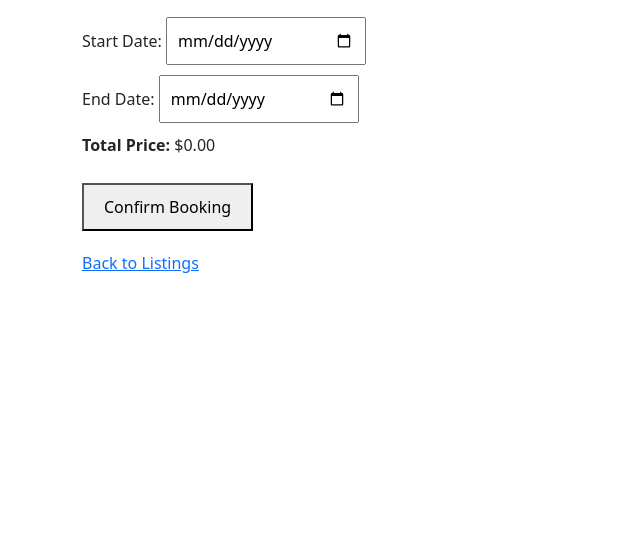
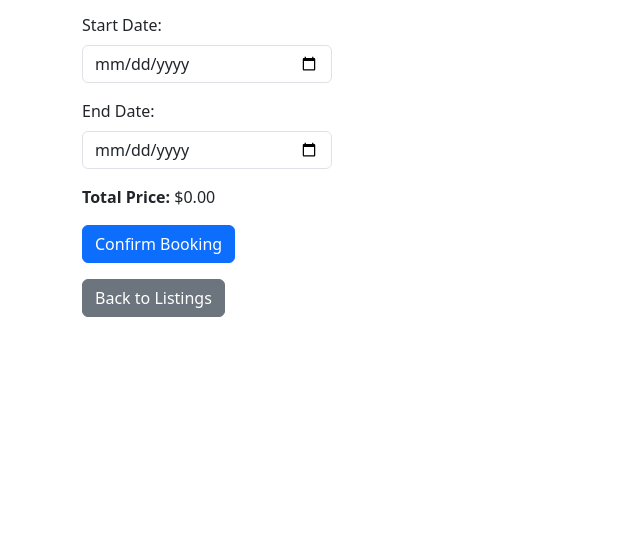
Before and after one commit to Maxcode0101/Wildventures, a Django app: template booking/templates/booking/book_campervan.html in a window 1280 px wide. Shown: the part 141-698 px from the top of the page, without its empty margins (0-640 px from the left). Run offline with Django 5.2, Linux system fonts and the light colour scheme; the template is opened without the code that fills it, so the values that code supplies are empty.

Commit message:
Add bootstrap styling to book_campervan.html

```diff
--- a/booking/templates/booking/book_campervan.html
+++ b/booking/templates/booking/book_campervan.html
@@ -4,45 +4,47 @@
     <h1>Book Campervan: {{ campervan.name }}</h1>
 
     {% if error %}
-        <div class="error" style="color: red; font-weight: bold;">
-        {{ error }}
+        <div class="alert alert-danger">
+            {{ error }}
         </div>
     {% endif %}
 
-    <form method="post" id="booking-form" style="margin-top: 20px;">
+    <form method="post" id="booking-form" class="mt-3">
         {% csrf_token %}
-        <div>
-            <label for="start_date">Start Date:</label>
+        <div class="mb-3">
+            <label for="start_date" class="form-label">Start Date:</label>
             <input
                 type="date"
                 id="start_date"
                 name="start_date"
                 value="{{ request.GET.start_date }}"
                 required
-                style="padding: 10px; width: 200px;"
+                class="form-control"
+                style="max-width: 250px;"
             >
         </div>
 
-        <div style="margin-top: 10px;">
-            <label for="end_date">End Date:</label>
+        <div class="mb-3">
+            <label for="end_date" class="form-label">End Date:</label>
             <input
                 type="date"
                 id="end_date"
                 name="end_date"
                 value="{{ request.GET.end_date }}"
                 required
-                style="padding: 10px; width: 200px;"
+                class="form-control"
+                style="max-width: 250px;"
             >
         </div>
 
-        <div style="margin-top: 10px;">
+        <div class="mb-3">
             <p><strong>Total Price:</strong> $<span id="total_price">0.00</span></p>
         </div>
 
-        <button type="submit" style="padding: 10px 20px; margin-top: 10px;">Confirm Booking</button>
+        <button type="submit" class="btn btn-primary">Confirm Booking</button>
     </form>
 
-    <a href="{% url 'campervan_list' %}" style="display: block; margin-top: 20px;">Back to Listings</a>
+    <a href="{% url 'campervan_list' %}" class="btn btn-secondary mt-3">Back to Listings</a>
 
     <script>
         document.addEventListener('DOMContentLoaded', function () {
```
